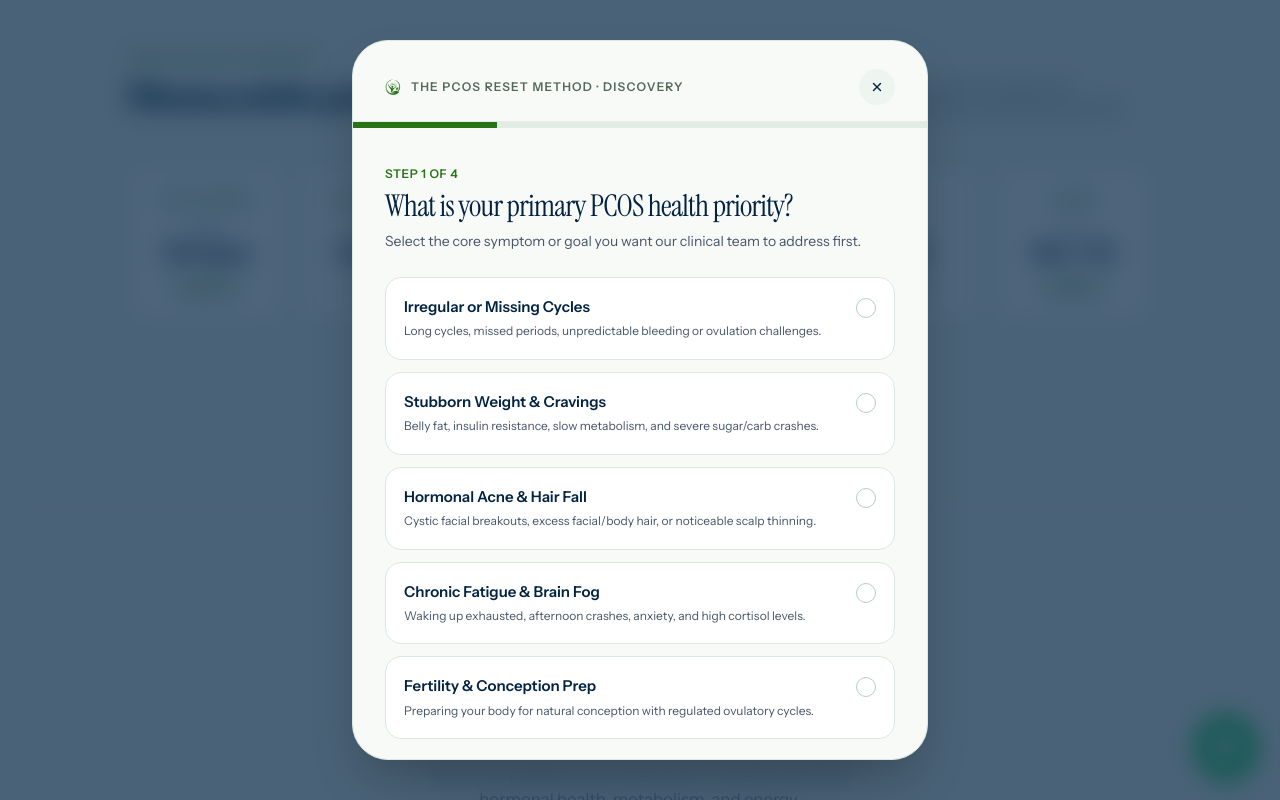
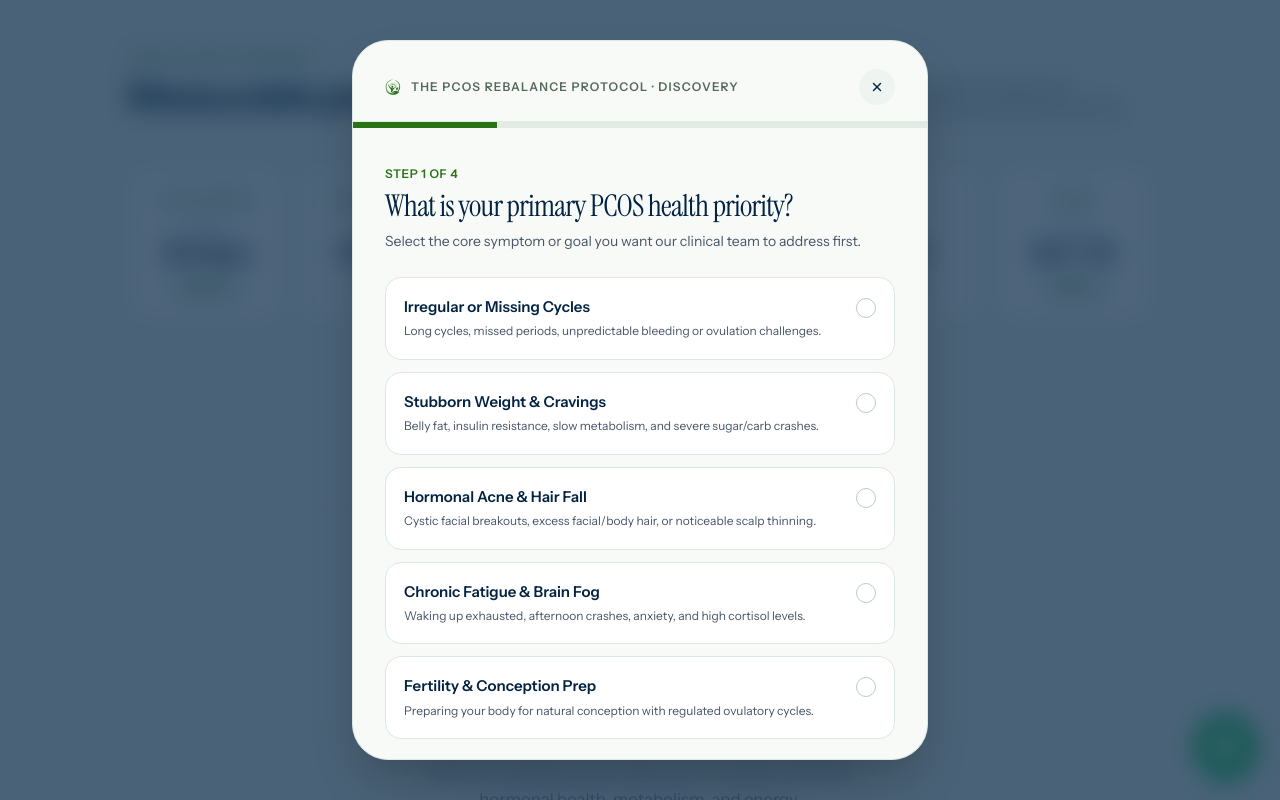
Before and after one commit to nickgoel31/rise-your-health, a Next.js app: page / in a window 1280 px wide. Both pictures are taken after a click on the button "Start Your Transformation". Shown: the part 4823-5623 px from the top of the page. Built offline with nearby package versions, Linux system fonts and the light colour scheme.

Commit message:
refactor: rename program to The PCOS Rebalance Protocol across site

```diff
--- a/src/app/layout.tsx
+++ b/src/app/layout.tsx
@@ -32,15 +32,15 @@ export const viewport: Viewport = {
 export const metadata: Metadata = {
   metadataBase: new URL("https://riseyourhealthh.com"),
   title: {
-    default: "Rise Your Health | The PCOS Reset Method — 16 Weeks to Hormonal & Metabolic Wellness",
+    default: "Rise Your Health | The PCOS Rebalance Protocol — 16 Weeks to Hormonal & Metabolic Wellness",
     template: "%s | Rise Your Health",
   },
   description:
-    "The PCOS Reset Method by Rise Your Health is a structured 4-month clinical and lifestyle protocol. Address PCOS, irregular cycles, insulin resistance, and hormonal health with personalized nutrition, movement, and psychologist support.",
+    "The PCOS Rebalance Protocol by Rise Your Health is a structured 4-month clinical and lifestyle protocol. Address PCOS, irregular cycles, insulin resistance, and hormonal health with personalized nutrition, movement, and psychologist support.",
   keywords: [
     "PCOS reversal",
     "PCOD treatment",
-    "PCOS Reset Method",
+    "PCOS Rebalance Protocol",
     "Rise Your Health",
     "hormonal health coach",
     "insulin resistance diet",
@@ -63,7 +63,7 @@ export const metadata: Metadata = {
     canonical: "https://riseyourhealthh.com",
   },
   openGraph: {
-    title: "Rise Your Health | The PCOS Reset Method — 16 Weeks to Better Hormonal & Metabolic Health",
+    title: "Rise Your Health | The PCOS Rebalance Protocol — 16 Weeks to Better Hormonal & Metabolic Health",
     description:
       "A structured 4-month clinical & lifestyle protocol designed to address underlying hormonal and metabolic drivers of PCOS/PCOD with personalized nutrition, movement, and care squad support.",
     url: "https://riseyourhealthh.com",
@@ -73,7 +73,7 @@ export const metadata: Metadata = {
         url: "/logo-color.png",
         width: 800,
         height: 600,
-        alt: "Rise Your Health — The PCOS Reset Method",
+        alt: "Rise Your Health — The PCOS Rebalance Protocol",
       },
     ],
     locale: "en_US",
@@ -81,7 +81,7 @@ export const metadata: Metadata = {
   },
   twitter: {
     card: "summary_large_image",
-    title: "Rise Your Health | The PCOS Reset Method",
+    title: "Rise Your Health | The PCOS Rebalance Protocol",
     description:
       "Transform hormonal and metabolic health in 16 weeks with personalized lifestyle, nutrition, and expert care squad support.",
     images: ["/logo-color.png"],
--- a/src/app/manifest.ts
+++ b/src/app/manifest.ts
@@ -2,10 +2,10 @@ import { MetadataRoute } from "next";
 
 export default function manifest(): MetadataRoute.Manifest {
   return {
-    name: "Rise Your Health | The PCOS Reset Method",
+    name: "Rise Your Health | The PCOS Rebalance Protocol",
     short_name: "Rise Your Health",
     description:
-      "A structured 4-Month PCOS Reset Method for sustainable hormonal and metabolic health.",
+      "A structured 4-Month PCOS Rebalance Protocol for sustainable hormonal and metabolic health.",
     start_url: "/",
     display: "standalone",
     background_color: "#022342",
--- a/src/app/privacy-policy/page.tsx
+++ b/src/app/privacy-policy/page.tsx
@@ -46,7 +46,7 @@ export default function PrivacyPolicyPage() {
               1. Overview & Commitment
             </h2>
             <p>
-              At <strong>Rise Your Health</strong> (&ldquo;we,&rdquo; &ldquo;our,&rdquo; or &ldquo;us&rdquo;), we deeply respect your personal privacy. We will collect and process your personal data solely for the purposes of organizing your consultation, webinar, or 4-Month PCOS Reset Program and providing you with personalized, relevant care.
+              At <strong>Rise Your Health</strong> (&ldquo;we,&rdquo; &ldquo;our,&rdquo; or &ldquo;us&rdquo;), we deeply respect your personal privacy. We will collect and process your personal data solely for the purposes of organizing your consultation, webinar, or 4-Month PCOS Rebalance Program and providing you with personalized, relevant care.
             </p>
           </section>
 
--- a/src/app/refund-policy/page.tsx
+++ b/src/app/refund-policy/page.tsx
@@ -46,7 +46,7 @@ export default function RefundPolicyPage() {
               1. Payment & Registration
             </h2>
             <p>
-              By registering for a consultation, webinar, or 4-Month PCOS Reset Program provided by Rise Your Health, you agree to pay the stated fee in full before the start of the session or program kickoff. All online payments are securely processed through the <strong>Razorpay</strong> payment gateway.
+              By registering for a consultation, webinar, or 4-Month PCOS Rebalance Program provided by Rise Your Health, you agree to pay the stated fee in full before the start of the session or program kickoff. All online payments are securely processed through the <strong>Razorpay</strong> payment gateway.
             </p>
           </section>
 
--- a/src/components/BookingModal.tsx
+++ b/src/components/BookingModal.tsx
@@ -270,7 +270,7 @@ export default function BookingModal() {
               aria-hidden="true"
             />
             <span className="font-sans text-[11px] sm:text-xs uppercase tracking-widest text-[#55695A] font-semibold">
-              The PCOS Reset Method · Discovery
+              The PCOS Rebalance Protocol · Discovery
             </span>
           </div>
 
--- a/src/components/FAQSection.tsx
+++ b/src/components/FAQSection.tsx
@@ -37,7 +37,7 @@ const FAQS: FAQItem[] = [
     number: "4.",
     question: "How is this different from just \"dieting\" or restrictive plans?",
     answer:
-      "We don't focus on restriction, calorie counting, or crash diets. The PCOS Reset Method is built around pocket-kitchen-friendly, cycle-synced nutrition and sustainable habit shifts that address underlying metabolic drivers like insulin resistance, chronic inflammation, and elevated cortisol.",
+      "We don't focus on restriction, calorie counting, or crash diets. The PCOS Rebalance Protocol is built around pocket-kitchen-friendly, cycle-synced nutrition and sustainable habit shifts that address underlying metabolic drivers like insulin resistance, chronic inflammation, and elevated cortisol.",
   },
   {
     id: 5,
@@ -100,7 +100,7 @@ const FAQS: FAQItem[] = [
     number: "13.",
     question: "What happens after Month 4? Will I be dependent on a coach?",
     answer:
-      "Our core mission in Month 4 is teaching you self-sufficiency. You receive a personalized lifetime PCOS Maintenance Blueprint containing your non-negotiables, early warning signs, and recovery protocols for stress or travel so you thrive independently for life.",
+      "Our core mission in Month 4 is teaching you self-sufficiency. You receive a personalized lifetime Hormonal Maintenance Framework containing your non-negotiables, early warning signs, and recovery protocols for stress or travel so you thrive independently for life.",
   },
 ];
 
@@ -133,7 +133,7 @@ export default function FAQSection() {
 
           {/* Subtitle */}
           <p className="mt-4 text-[#475569] text-sm sm:text-base md:text-[1.05rem] font-light leading-relaxed max-w-sm">
-            Everything you need to know about PCOS/PCOD, our 4-month clinical reset method, and what to expect.
+            Everything you need to know about PCOS/PCOD, our 4-month clinical rebalance protocol, and what to expect.
           </p>
         </ScrollReveal>
 
--- a/src/components/Hero.tsx
+++ b/src/components/Hero.tsx
@@ -44,7 +44,7 @@ export default function Hero() {
           {/* Pill Badge */}
           <div className="inline-flex items-center gap-2 w-fit px-4 py-1.5 rounded-full bg-white/10 backdrop-blur-md border border-white/20 text-white/95 text-xs sm:text-[13px] font-sans font-medium tracking-wide shadow-sm mb-6">
             <span className="w-1.5 h-1.5 rounded-full bg-[#FE8600] inline-block animate-pulse" />
-            The PCOS Reset Method
+            The PCOS Rebalance Protocol
           </div>
         </ScrollReveal>
 
--- a/src/components/JsonLd.tsx
+++ b/src/components/JsonLd.tsx
@@ -6,12 +6,12 @@ export default function JsonLd() {
     "@type": "MedicalBusiness",
     "@id": "https://riseyourhealthh.com/#organization",
     name: "Rise Your Health",
-    alternateName: "The PCOS Reset Method",
+    alternateName: "The PCOS Rebalance Protocol",
     url: "https://riseyourhealthh.com",
     logo: "https://riseyourhealthh.com/logo-color.png",
     image: "https://riseyourhealthh.com/logo-color.png",
     description:
-      "Rise Your Health provides The PCOS Reset Method — a structured 4-month clinical and lifestyle protocol designed for sustainable hormone balance, menstrual cycle regularity, and metabolic health.",
+      "Rise Your Health provides The PCOS Rebalance Protocol — a structured 4-month clinical and lifestyle protocol designed for sustainable hormone balance, menstrual cycle regularity, and metabolic health.",
     telephone: "+91-7091899035",
     email: "admin@riseyourhealthh.com",
     priceRange: "$$",
@@ -43,7 +43,7 @@ export default function JsonLd() {
     url: "https://riseyourhealthh.com",
     name: "Rise Your Health",
     description:
-      "16 Weeks to Better Hormonal & Metabolic Health through The PCOS Reset Method.",
+      "16 Weeks to Better Hormonal & Metabolic Health through The PCOS Rebalance Protocol.",
     publisher: {
       "@id": "https://riseyourhealthh.com/#organization",
     },
@@ -54,7 +54,7 @@ export default function JsonLd() {
     "@context": "https://schema.org",
     "@type": "Service",
     "@id": "https://riseyourhealthh.com/#service",
-    name: "The PCOS Reset Method (4-Month 1:1 Clinical Program)",
+    name: "The PCOS Rebalance Protocol (4-Month 1:1 Clinical Program)",
     serviceType: "PCOS & Hormone Health Coaching",
     provider: {
       "@id": "https://riseyourhealthh.com/#organization",
@@ -134,7 +134,7 @@ export default function JsonLd() {
         name: "How is this different from just \"dieting\" or restrictive plans?",
         acceptedAnswer: {
           "@type": "Answer",
-          text: "We don't focus on restriction, calorie counting, or crash diets. The PCOS Reset Method is built around pocket-kitchen-friendly, cycle-synced nutrition and sustainable habit shifts that address underlying metabolic drivers like insulin resistance, chronic inflammation, and elevated cortisol.",
+          text: "We don't focus on restriction, calorie counting, or crash diets. The PCOS Rebalance Protocol is built around pocket-kitchen-friendly, cycle-synced nutrition and sustainable habit shifts that address underlying metabolic drivers like insulin resistance, chronic inflammation, and elevated cortisol.",
         },
       },
       {
--- a/src/components/ProgramsSection.tsx
+++ b/src/components/ProgramsSection.tsx
@@ -71,7 +71,7 @@ export default function ProgramsSection() {
             className="font-serif italic text-white/[0.03] whitespace-nowrap"
             style={{ fontSize: "clamp(80px, 18vw, 220px)", lineHeight: 1 }}
           >
-            Reset Method
+            Rebalance Protocol
           </span>
         </div>
 
@@ -91,7 +91,7 @@ export default function ProgramsSection() {
             <ScrollReveal delay={100} duration={800} distance={18}>
               <div className="inline-flex items-center gap-2 px-4 py-1.5 rounded-full border border-white/20 text-white/80 text-[11.5px] font-sans font-medium tracking-widest uppercase">
                 <span className="w-1.5 h-1.5 rounded-full bg-[#FE8600] inline-block animate-pulse" />
-                The PCOS Reset Method
+                The PCOS Rebalance Protocol
               </div>
             </ScrollReveal>
 
@@ -147,7 +147,7 @@ export default function ProgramsSection() {
                   Program
                 </p>
                 <p className="font-sans text-xl sm:text-2xl font-medium text-white tracking-tight">
-                  The PCOS Reset Method{" "}
+                  The PCOS Rebalance Protocol{" "}
                   <span className="text-white/50 font-light">(1:1 Program)</span>
                 </p>
               </div>
--- a/src/components/WhatsAppButton.tsx
+++ b/src/components/WhatsAppButton.tsx
@@ -6,7 +6,7 @@ export default function WhatsAppButton() {
   const [isHovered, setIsHovered] = useState(false);
   const phoneNumber = "917091899035";
   const defaultMessage = encodeURIComponent(
-    "Hi Rise Your Health, I would like to learn more about The PCOS Reset Method."
+    "Hi Rise Your Health, I would like to learn more about The PCOS Rebalance Protocol."
   );
   const whatsappUrl = `https://wa.me/${phoneNumber}?text=${defaultMessage}`;
 
```
Also changed, not shown: 1 other file (tests, documents, lock files or other folders).
